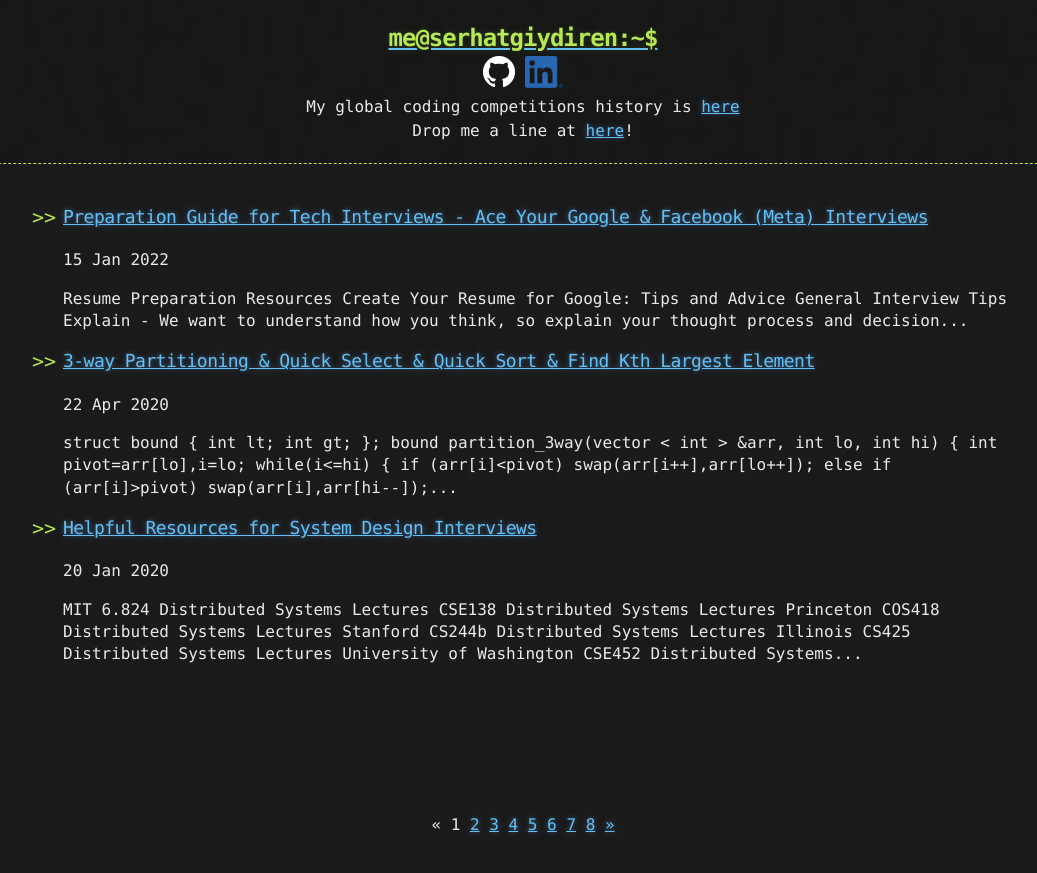
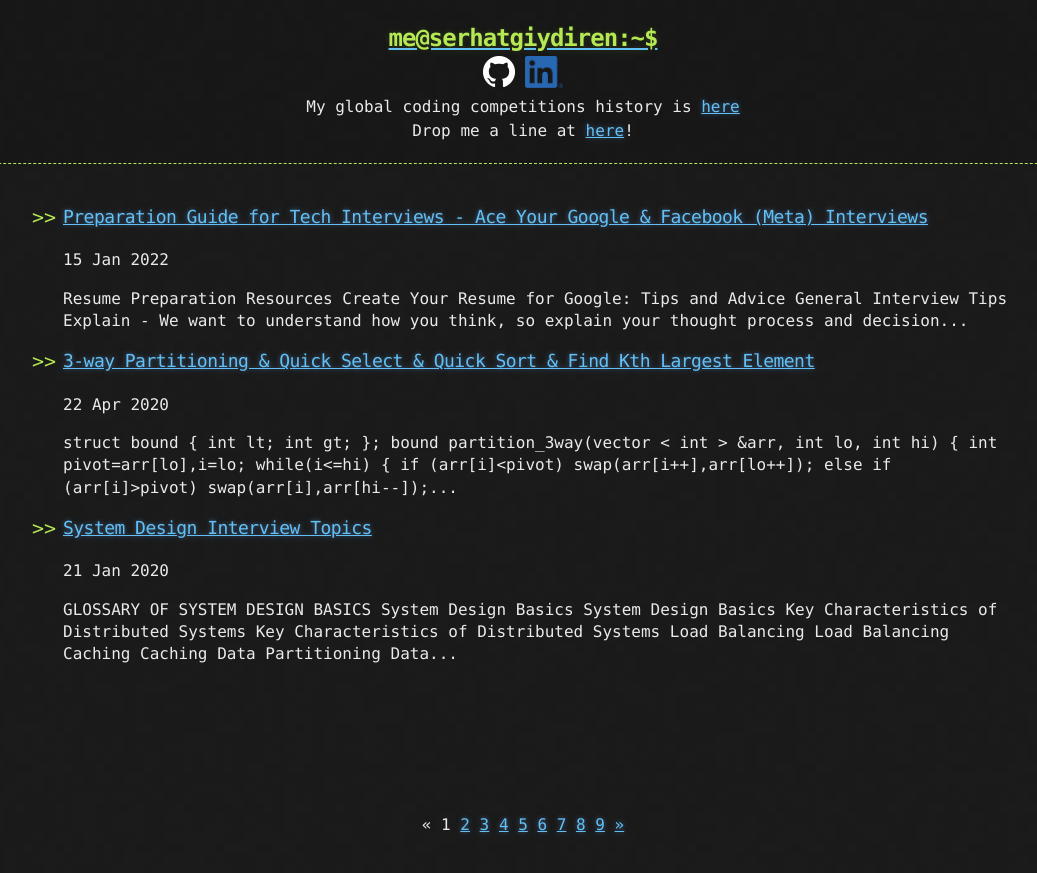
Before and after one commit to goodHunter27/serhatgiydiren.github.io, a Jekyll site: the page built from index.html, in a window 1280 px wide. Shown: the top 873 px of the page, without its empty margins (117-1154 px from the left). Built offline with Jekyll 4.4.1, drawn with Linux system fonts in a browser that asks for light colours; the list of posts is cut into pages by our own code; some of the changed lines change nothing that is shown.

Commit message:
Update 2020-01-21-system-design-inteview-topics.md

```diff
--- a/_posts/2020-01-21-system-design-inteview-topics.md
+++ b/_posts/2020-01-21-system-design-inteview-topics.md
@@ -1,153 +1,108 @@
 ---
 title: System Design Interview Topics
-published: false
+published: true
 ---
 
 ## GLOSSARY OF SYSTEM DESIGN BASICS
 
 ### System Design Basics
 * [System Design Basics](https://akshay-iyangar.github.io/system-design/grokking-system-design/system-design-basics/system-design-basics.html){:target="_blank"}
-* [zzzzzzzz](zzzzzzzzzzzzz){:target="_blank"}
-* [zzzzzzzz](zzzzzzzzzzzzz){:target="_blank"}
 
 ### Key Characteristics of Distributed Systems
 * [Key Characteristics of Distributed Systems](https://akshay-iyangar.github.io/system-design/grokking-system-design/system-design-basics/key-charactersitics-of-distributed-systems.html){:target="_blank"}
-* [zzzzzzzz](zzzzzzzzzzzzz){:target="_blank"}
-* [zzzzzzzz](zzzzzzzzzzzzz){:target="_blank"}
 
 ### Load Balancing
 * [Load Balancing](https://akshay-iyangar.github.io/system-design/grokking-system-design/system-design-basics/load-balancing.html){:target="_blank"}
-* [zzzzzzzz](zzzzzzzzzzzzz){:target="_blank"}
-* [zzzzzzzz](zzzzzzzzzzzzz){:target="_blank"}
 
 ### Caching
 * [Caching](https://akshay-iyangar.github.io/system-design/grokking-system-design/system-design-basics/caching.html){:target="_blank"}
-* [zzzzzzzz](zzzzzzzzzzzzz){:target="_blank"}
-* [zzzzzzzz](zzzzzzzzzzzzz){:target="_blank"}
 
 ### Data Partitioning
 * [Data Partitioning](https://akshay-iyangar.github.io/system-design/grokking-system-design/system-design-basics/data-partitioning.html){:target="_blank"}
-* [zzzzzzzz](zzzzzzzzzzzzz){:target="_blank"}
-* [zzzzzzzz](zzzzzzzzzzzzz){:target="_blank"}
 
 ### Indexes
 * [Indexes](https://akshay-iyangar.github.io/system-design/grokking-system-design/system-design-basics/indexes.html){:target="_blank"}
-* [zzzzzzzz](zzzzzzzzzzzzz){:target="_blank"}
-* [zzzzzzzz](zzzzzzzzzzzzz){:target="_blank"}
 
 ### Proxies
 * [Proxies](https://akshay-iyangar.github.io/system-design/grokking-system-design/system-design-basics/proxies.html){:target="_blank"}
-* [zzzzzzzz](zzzzzzzzzzzzz){:target="_blank"}
-* [zzzzzzzz](zzzzzzzzzzzzz){:target="_blank"}
 
 ### Redundancy and Replication
 * [Redundancy and Replication](https://akshay-iyangar.github.io/system-design/grokking-system-design/system-design-basics/redundancy-and-replication.html){:target="_blank"}
-* [zzzzzzzz](zzzzzzzzzzzzz){:target="_blank"}
-* [zzzzzzzz](zzzzzzzzzzzzz){:target="_blank"}
 
 ### SQL vs. NoSQL
 * [SQL vs. NoSQL](https://akshay-iyangar.github.io/system-design/grokking-system-design/system-design-basics/sql-vs-nosql.html){:target="_blank"}
-* [zzzzzzzz](zzzzzzzzzzzzz){:target="_blank"}
-* [zzzzzzzz](zzzzzzzzzzzzz){:target="_blank"}
 
 ### CAP Theorem
 * [CAP Theorem](https://akshay-iyangar.github.io/system-design/grokking-system-design/system-design-basics/cap-theorem.html){:target="_blank"}
-* [zzzzzzzz](zzzzzzzzzzzzz){:target="_blank"}
-* [zzzzzzzz](zzzzzzzzzzzzz){:target="_blank"}
 
 ### Consistent Hashing
 * [Consistent Hashing](https://akshay-iyangar.github.io/system-design/grokking-system-design/system-design-basics/consistent-hashing.html){:target="_blank"}
-* [zzzzzzzz](zzzzzzzzzzzzz){:target="_blank"}
-* [zzzzzzzz](zzzzzzzzzzzzz){:target="_blank"}
 
 ### Long-Polling vs WebSockets vs Server-Sent Events
 * [Long-Polling vs WebSockets vs Server-Sent Events](https://akshay-iyangar.github.io/system-design/grokking-system-design/system-design-basics/long-polling.html){:target="_blank"}
-* [zzzzzzzz](zzzzzzzzzzzzz){:target="_blank"}
-* [zzzzzzzz](zzzzzzzzzzzzz){:target="_blank"}
 
 ## SYSTEM DESIGN PROBLEMS
 
 ### System Design Interviews: A step by step guide
 * [System Design Interviews: A step by step guide](https://akshay-iyangar.github.io/system-design/grokking-system-design/system-design-problems/system-design-interviews.html){:target="_blank"}
-* [zzzzzzzz](zzzzzzzzzzzzz){:target="_blank"}
-* [zzzzzzzz](zzzzzzzzzzzzz){:target="_blank"}
 
-### Designing a URL Shortening service like TinyURL
+### a URL Shortening service like TinyURL
 * [Designing a URL Shortening service like TinyURL](https://akshay-iyangar.github.io/system-design/grokking-system-design/system-design-problems/url-shortening-service-like-tiny-url.html){:target="_blank"}
-* [zzzzzzzz](zzzzzzzzzzzzz){:target="_blank"}
-* [zzzzzzzz](zzzzzzzzzzzzz){:target="_blank"}
 
-### Designing Pastebin
+### Pastebin
 * [Designing Pastebin](https://akshay-iyangar.github.io/system-design/grokking-system-design/system-design-problems/pastebin.html){:target="_blank"}
-* [zzzzzzzz](zzzzzzzzzzzzz){:target="_blank"}
-* [zzzzzzzz](zzzzzzzzzzzzz){:target="_blank"}
 
-### Designing Instagram
+### Instagram
 * [Designing Instagram](https://akshay-iyangar.github.io/system-design/grokking-system-design/system-design-problems/instagram.html){:target="_blank"}
-* [zzzzzzzz](zzzzzzzzzzzzz){:target="_blank"}
-* [zzzzzzzz](zzzzzzzzzzzzz){:target="_blank"}
 
-### Designing Dropbox
+### Dropbox
 * [Designing Dropbox](https://akshay-iyangar.github.io/system-design/grokking-system-design/system-design-problems/dropbox.html){:target="_blank"}
-* [zzzzzzzz](zzzzzzzzzzzzz){:target="_blank"}
-* [zzzzzzzz](zzzzzzzzzzzzz){:target="_blank"}
 
-### Designing Facebook Messenger
+### Facebook Messenger
 * [Designing Facebook Messenger](https://akshay-iyangar.github.io/system-design/grokking-system-design/system-design-problems/facebook-messenger.html){:target="_blank"}
-* [zzzzzzzz](zzzzzzzzzzzzz){:target="_blank"}
-* [zzzzzzzz](zzzzzzzzzzzzz){:target="_blank"}
 
-### Designing Twitter
+### Twitter
 * [Designing Twitter](https://akshay-iyangar.github.io/system-design/grokking-system-design/system-design-problems/twitter.html){:target="_blank"}
-* [zzzzzzzz](zzzzzzzzzzzzz){:target="_blank"}
-* [zzzzzzzz](zzzzzzzzzzzzz){:target="_blank"}
 
-### Designing Youtube or Netflix
+### Youtube or Netflix
 * [Designing Youtube or Netflix](https://akshay-iyangar.github.io/system-design/grokking-system-design/system-design-problems/youtube-or-netflix.html){:target="_blank"}
-* [zzzzzzzz](zzzzzzzzzzzzz){:target="_blank"}
-* [zzzzzzzz](zzzzzzzzzzzzz){:target="_blank"}
 
-### Designing Typeahead Suggestion
+### Typeahead Suggestion
 * [Designing Typeahead Suggestio](https://akshay-iyangar.github.io/system-design/grokking-system-design/system-design-problems/typehead-suggestion.html){:target="_blank"}
-* [zzzzzzzz](zzzzzzzzzzzzz){:target="_blank"}
-* [zzzzzzzz](zzzzzzzzzzzzz){:target="_blank"}
 
-### Designing an API Rate Limiter
+### API Rate Limiter
 * [Designing an API Rate Limiter](https://akshay-iyangar.github.io/system-design/grokking-system-design/system-design-problems/api-rate-limiter.html){:target="_blank"}
-* [zzzzzzzz](zzzzzzzzzzzzz){:target="_blank"}
-* [zzzzzzzz](zzzzzzzzzzzzz){:target="_blank"}
+* [System Design Interview - Rate Limiting (local and distributed)](https://serhatgiydiren.github.io/system-design-interview-rate-limiting){:target="_blank"}
 
-### Designing Twitter Search
+### Twitter Search
 * [Designing Twitter Search](https://akshay-iyangar.github.io/system-design/grokking-system-design/system-design-problems/twitter-search.html){:target="_blank"}
-* [zzzzzzzz](zzzzzzzzzzzzz){:target="_blank"}
-* [zzzzzzzz](zzzzzzzzzzzzz){:target="_blank"}
 
-### Designing a Web Crawler
+### Web Crawler
 * [Designing a Web Crawler](https://akshay-iyangar.github.io/system-design/grokking-system-design/system-design-problems/web-crwaler.html){:target="_blank"}
-* [zzzzzzzz](zzzzzzzzzzzzz){:target="_blank"}
-* [zzzzzzzz](zzzzzzzzzzzzz){:target="_blank"}
 
-### Designing Facebook’s Newsfeed
+### Facebook's Newsfeed
 * [Designing Facebook’s Newsfeed](https://akshay-iyangar.github.io/system-design/grokking-system-design/system-design-problems/facebook-newsfeed.html){:target="_blank"}
-* [zzzzzzzz](zzzzzzzzzzzzz){:target="_blank"}
-* [zzzzzzzz](zzzzzzzzzzzzz){:target="_blank"}
 
-### Designing Yelp or Nearby Friends
+### Yelp or Nearby Friends
 * [Designing Yelp or Nearby Friends](https://akshay-iyangar.github.io/system-design/grokking-system-design/system-design-problems/yelp-ornearby-friends.html){:target="_blank"}
-* [zzzzzzzz](zzzzzzzzzzzzz){:target="_blank"}
-* [zzzzzzzz](zzzzzzzzzzzzz){:target="_blank"}
 
-### Designing Uber backend
+### Uber backend
 * [Designing Uber backend](https://akshay-iyangar.github.io/system-design/grokking-system-design/system-design-problems/uber-backend.html){:target="_blank"}
-* [zzzzzzzz](zzzzzzzzzzzzz){:target="_blank"}
-* [zzzzzzzz](zzzzzzzzzzzzz){:target="_blank"}
 
-### Design Ticketmaster
+### Ticketmaster
 * [Design Ticketmaster](https://akshay-iyangar.github.io/system-design/grokking-system-design/system-design-problems/ticket-master.html){:target="_blank"}
-* [zzzzzzzz](zzzzzzzzzzzzz){:target="_blank"}
-* [zzzzzzzz](zzzzzzzzzzzzz){:target="_blank"}
+
+### Distributed Cache
+* [System Design Interview - Distributed Cache](https://serhatgiydiren.github.io/system-design-interview-distributed-cache){:target="_blank"}
+
+### Distributed Message Queue
+* [System Design Interview - Distributed Message Queue](https://serhatgiydiren.github.io/system-design-interview-distributed-message-queue){:target="_blank"}
+
+### Notification Service
+* [System Design Interview - Notification Service](https://serhatgiydiren.github.io/system-design-interview-notification-service){:target="_blank"}
+
+### Top K Problem - Heavy Hitters
+* [System Design Interview - Top K Problem - Heavy Hitters](https://serhatgiydiren.github.io/system-design-interview-top-k-problem-heavy-hitters){:target="_blank"}
 
 ### Additional Resources
 * [Additional Resources](https://akshay-iyangar.github.io/system-design/grokking-system-design/system-design-problems/additional-resources.html){:target="_blank"}
-* [zzzzzzzz](zzzzzzzzzzzzz){:target="_blank"}
-* [zzzzzzzz](zzzzzzzzzzzzz){:target="_blank"}
```
